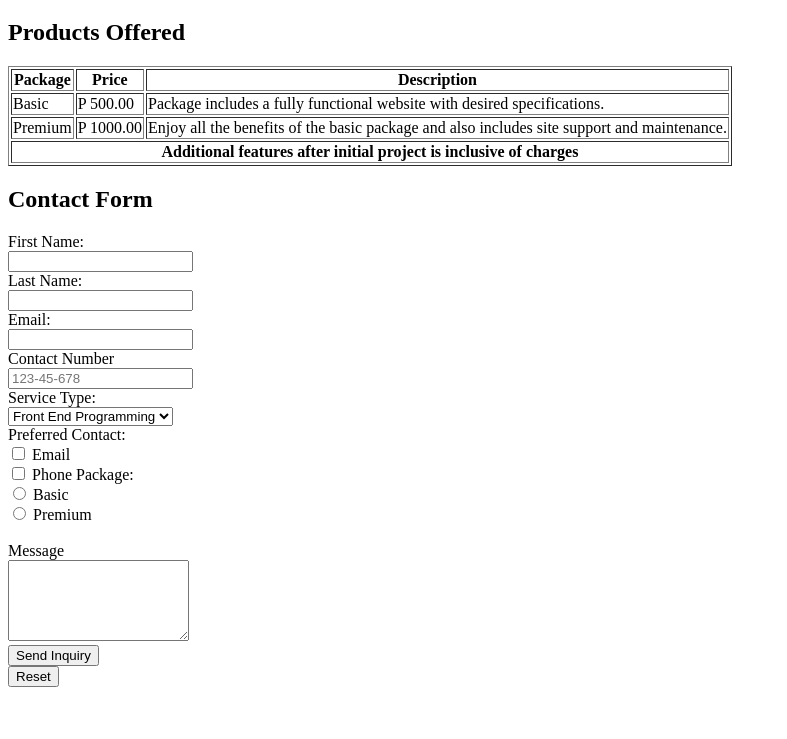
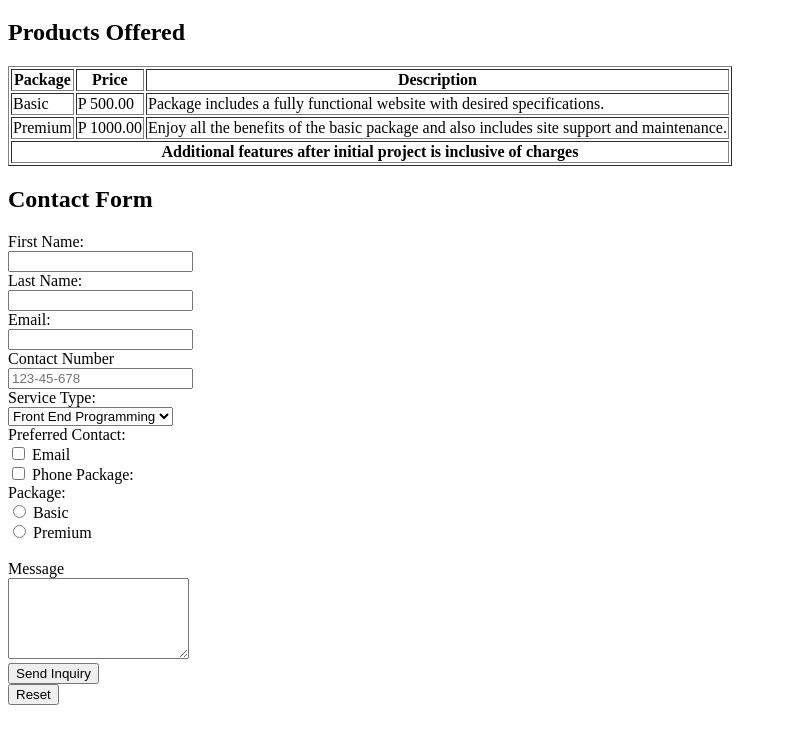
Before and after one commit to rmgilhan/webportfolio, a plain HTML site: page frontend/s05/activity/index.html in a window 1280 px wide. Shown: the part 61-800 px from the top of the page, without its empty margins (0-787 px from the left). Drawn offline with Linux system fonts and the light colour scheme.

Commit message:
Add activity code s05

```diff
--- a/frontend/s05/activity/index.html
+++ b/frontend/s05/activity/index.html
@@ -67,6 +67,7 @@
 				<input type="checkbox" name="phone" id="phone">
 				<label for="phone">Phone Package:</label><br>
 
+				<label>Package:</label><br>
 				<input type="radio" name="basic" id="basic">
 				<label for="basic">Basic</label><br>
 
```
